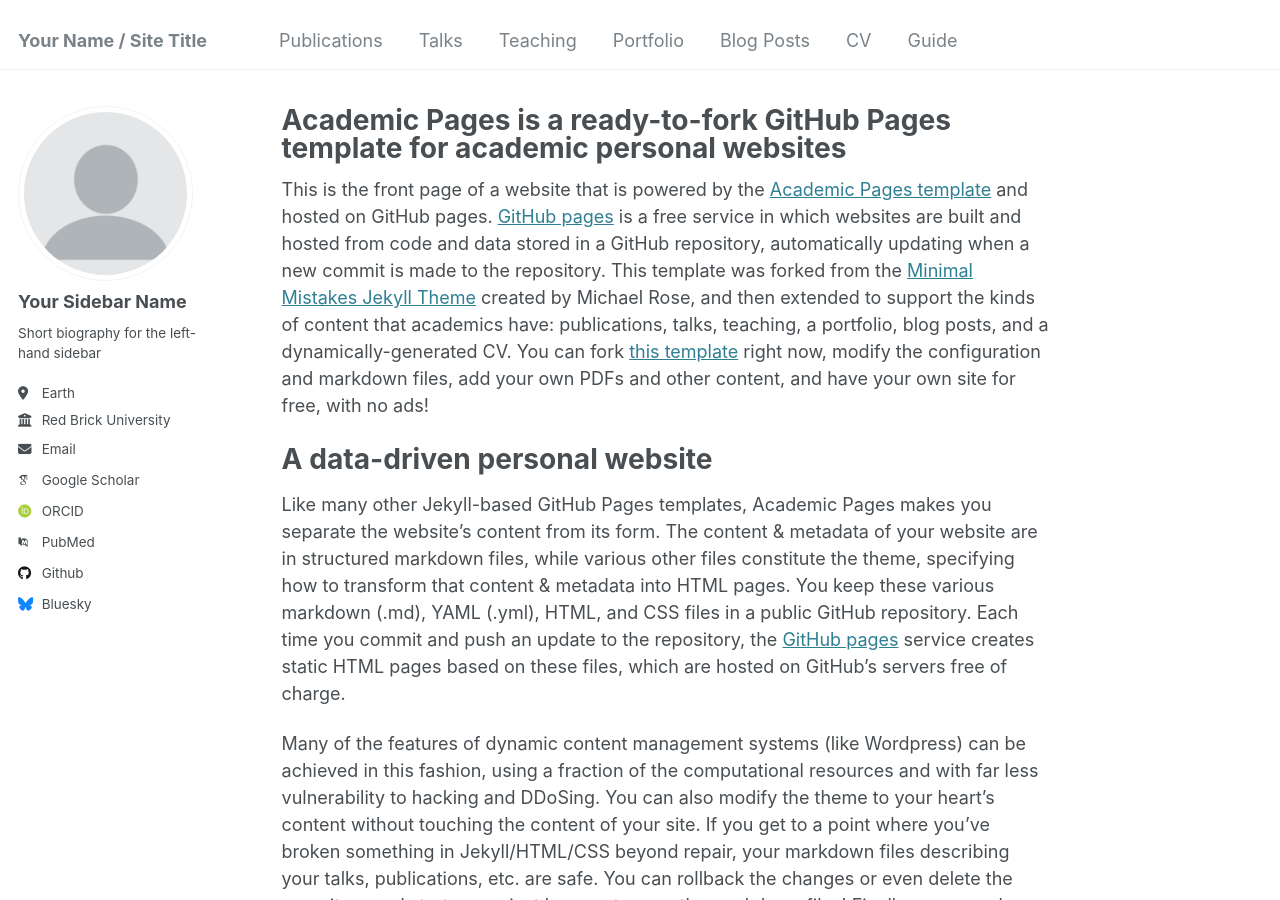
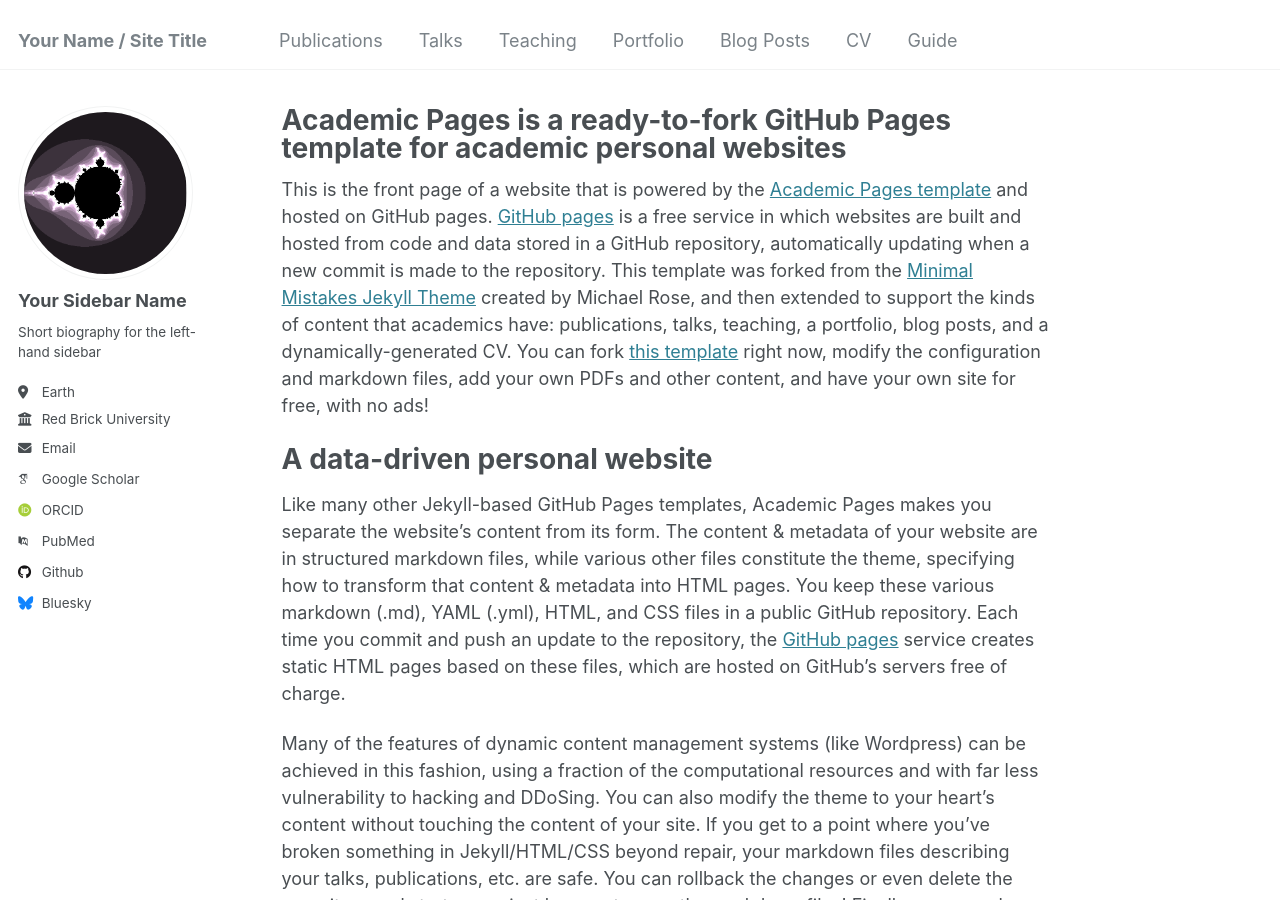
Before and after one commit to jhonrolyol/JROrdonez, a Jekyll site: the page built from _pages/about.md, in a window 1280 px wide and 900 px high. Built offline with Jekyll 4.4.1, drawn with Linux system fonts in a browser that asks for light colours; some web fonts are replaced.

Commit message:
Update _config.yml

```diff
--- a/_config.yml
+++ b/_config.yml
@@ -21,7 +21,7 @@ repository               : "academicpages/academicpages.github.io"
 #               Additional customization can be done by editing /_includes/author-profile.html
 author:
   # Biographic information
-  avatar           : "profile.png"
+  avatar           : "mandelbrot.PNG"
   name             : "Your Sidebar Name"
   pronouns         : # example: "she/her"
   bio              : "Short biography for the left-hand sidebar"
```
